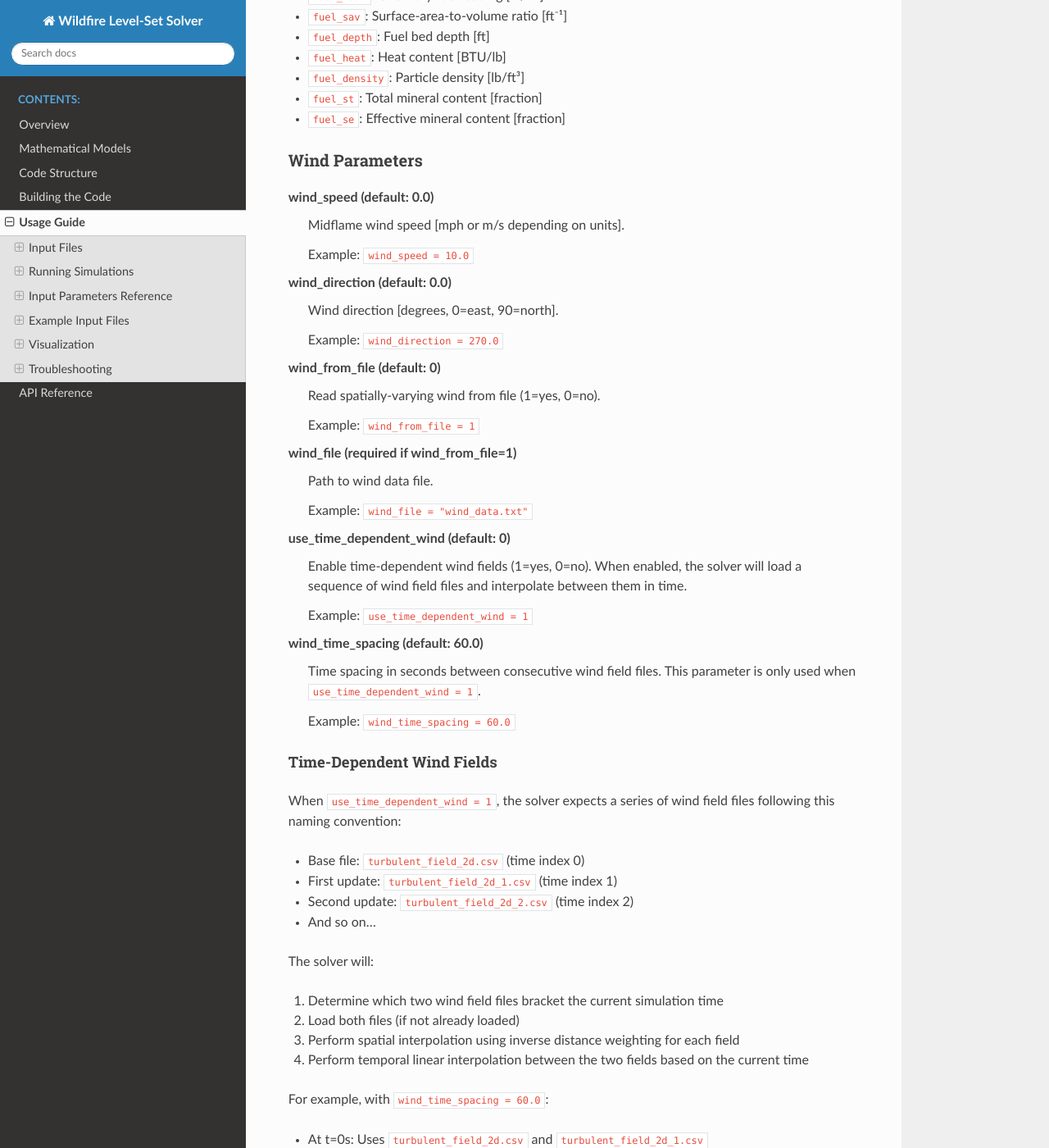
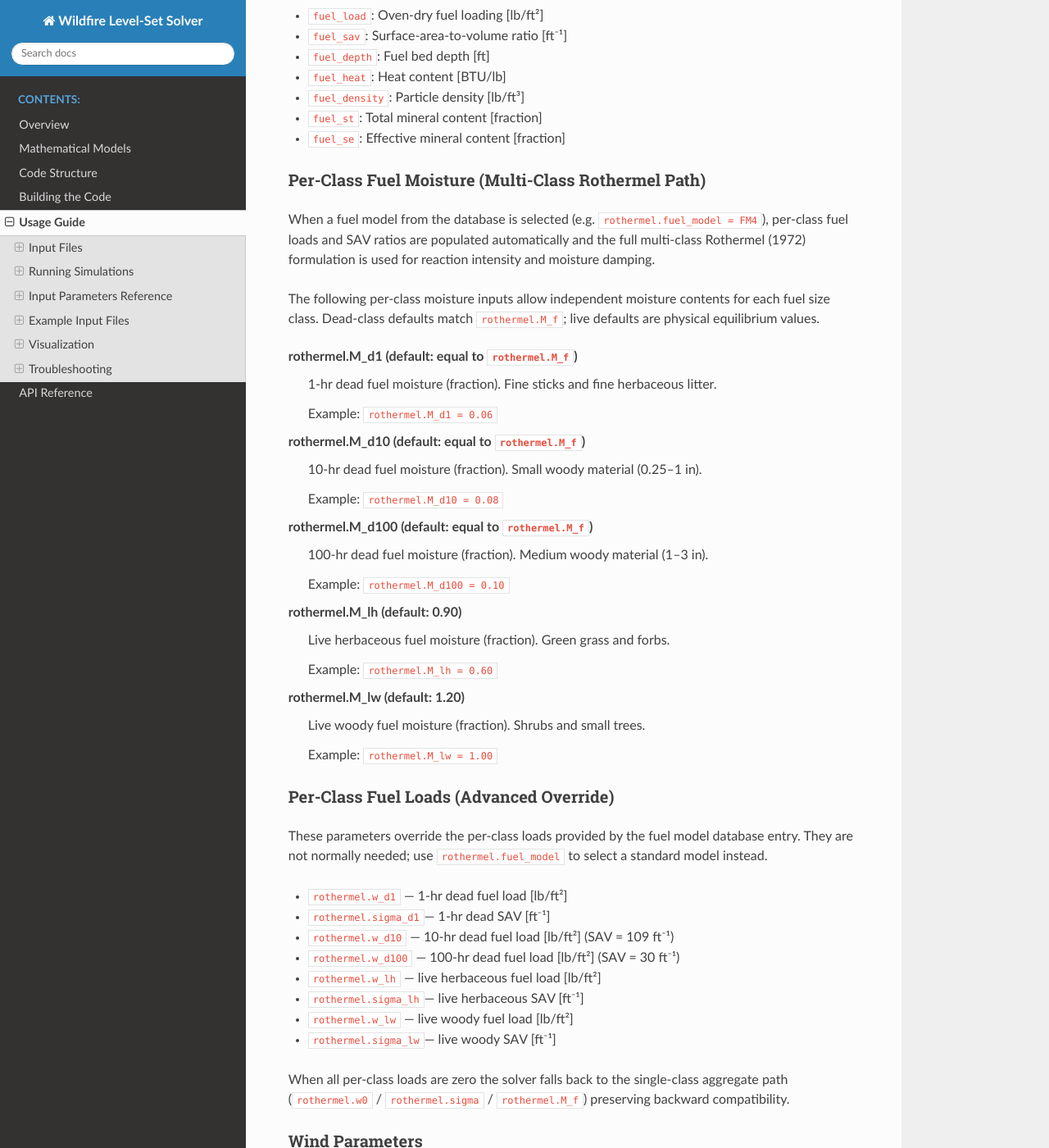
Before and after one commit to hgopalan/wildfire_levelset, a Sphinx documentation site: the page built from docs/usage.rst, in a window 1280 px wide and 1400 px high, scrolled down 4001 px. Shown: the whole window at 82% size. Built offline with Sphinx 7.4.7 and the Read the Docs theme 3.1.0, drawn with Linux system fonts in a browser that asks for light colours; some of the changed text lies outside the part shown.

Commit message:
Add per-size-class dead/live moisture to Rothermel model
- Extend FuelModel struct with per-class fuel loads/SAVs (w_d1, sigma_d1,
  w_d10, w_d100, w_lh, sigma_lh, w_lw, sigma_lw) with default 0.0
- Populate all Anderson 13 models with authoritative per-class data from
  Rothermel (1972); populate all S&B 40 models from Scott & Burgan (2005)
- Extend RothermelParams with per-class moisture (M_d1, M_d10, M_d100,
  M_lh, M_lw) and per-class load/SAV fields
- Update apply_fuel_model() to copy per-class loads into RothermelParams
- Update print_fuel_model_info() to display per-class data when present
- parse_inputs.cpp: initialize per-class fields, apply fuel model, then
  allow individual overrides via rothermel.M_d1 etc.
- rothermel_model.H: multi-class path using load-weighted sigma_c,
  dead/live composite moisture ratios, live M_x from Eq. 88; single-class
  fallback when per-class loads are all zero (backward-compatible)
- Update mathematical_models.rst and usage.rst with new parameters

Agent-Logs-Url: https://github.com/hgopalan/wildfire_levelset/sessions/90b7b66a-bc18-4094-9811-cf3ce19cb115

Co-authored-by: hgopalan <1108371+hgopalan@users.noreply.github.com>

```diff
--- a/docs/usage.rst
+++ b/docs/usage.rst
@@ -173,7 +173,8 @@ Rothermel Fuel Properties
   Example: ``fuel_model = 3``
 
 **fuel_moisture** (default: 0.05)
-  Fuel moisture content (fraction, 0.0-1.0).
+  Fuel moisture content (fraction, 0.0-1.0).  Used as the default for all
+  dead size classes when per-class moistures are not specified.
 
   Example: ``fuel_moisture = 0.08``
 
@@ -191,6 +192,63 @@ For custom fuel (``fuel_model = 0``), specify all fuel properties:
 * ``fuel_density``: Particle density [lb/ft³]
 * ``fuel_st``: Total mineral content [fraction]
 * ``fuel_se``: Effective mineral content [fraction]
+
+Per-Class Fuel Moisture (Multi-Class Rothermel Path)
+^^^^^^^^^^^^^^^^^^^^^^^^^^^^^^^^^^^^^^^^^^^^^^^^^^^^^
+
+When a fuel model from the database is selected (e.g.
+``rothermel.fuel_model = FM4``), per-class fuel loads and SAV ratios are
+populated automatically and the full multi-class Rothermel (1972) formulation
+is used for reaction intensity and moisture damping.
+
+The following per-class moisture inputs allow independent moisture contents
+for each fuel size class.  Dead-class defaults match ``rothermel.M_f``; live
+defaults are physical equilibrium values.
+
+**rothermel.M_d1** (default: equal to ``rothermel.M_f``)
+  1-hr dead fuel moisture (fraction).  Fine sticks and fine herbaceous litter.
+
+  Example: ``rothermel.M_d1 = 0.06``
+
+**rothermel.M_d10** (default: equal to ``rothermel.M_f``)
+  10-hr dead fuel moisture (fraction).  Small woody material (0.25–1 in).
+
+  Example: ``rothermel.M_d10 = 0.08``
+
+**rothermel.M_d100** (default: equal to ``rothermel.M_f``)
+  100-hr dead fuel moisture (fraction).  Medium woody material (1–3 in).
+
+  Example: ``rothermel.M_d100 = 0.10``
+
+**rothermel.M_lh** (default: 0.90)
+  Live herbaceous fuel moisture (fraction).  Green grass and forbs.
+
+  Example: ``rothermel.M_lh = 0.60``
+
+**rothermel.M_lw** (default: 1.20)
+  Live woody fuel moisture (fraction).  Shrubs and small trees.
+
+  Example: ``rothermel.M_lw = 1.00``
+
+Per-Class Fuel Loads (Advanced Override)
+^^^^^^^^^^^^^^^^^^^^^^^^^^^^^^^^^^^^^^^^^^
+
+These parameters override the per-class loads provided by the fuel model
+database entry.  They are not normally needed; use ``rothermel.fuel_model`` to
+select a standard model instead.
+
+* ``rothermel.w_d1``    — 1-hr dead fuel load [lb/ft²]
+* ``rothermel.sigma_d1``— 1-hr dead SAV [ft⁻¹]
+* ``rothermel.w_d10``   — 10-hr dead fuel load [lb/ft²]  (SAV = 109 ft⁻¹)
+* ``rothermel.w_d100``  — 100-hr dead fuel load [lb/ft²] (SAV = 30 ft⁻¹)
+* ``rothermel.w_lh``    — live herbaceous fuel load [lb/ft²]
+* ``rothermel.sigma_lh``— live herbaceous SAV [ft⁻¹]
+* ``rothermel.w_lw``    — live woody fuel load [lb/ft²]
+* ``rothermel.sigma_lw``— live woody SAV [ft⁻¹]
+
+When all per-class loads are zero the solver falls back to the single-class
+aggregate path (``rothermel.w0`` / ``rothermel.sigma`` / ``rothermel.M_f``)
+preserving backward compatibility.
 
 Wind Parameters
 ^^^^^^^^^^^^^^^
@@ -570,6 +628,12 @@ FARSITE with Landscape File
     # This ignores any terrain_file if specified
     rothermel.fuel_model = FM4
     rothermel.M_f = 0.08
+    # Optional: differentiate dead/live moisture by size class
+    rothermel.M_d1   = 0.06   # 1-hr dead moisture
+    rothermel.M_d10  = 0.08   # 10-hr dead moisture
+    rothermel.M_d100 = 0.10   # 100-hr dead moisture
+    rothermel.M_lh   = 0.60   # live herbaceous moisture
+    rothermel.M_lw   = 1.00   # live woody moisture
     rothermel.landscape_file = socal_chaparral_landscape.lcp
 
     # Skip level set advection, use FARSITE only
```
Also changed, not shown: docs/mathematical_models.rst (+62 -1 lines), 4 other files.
